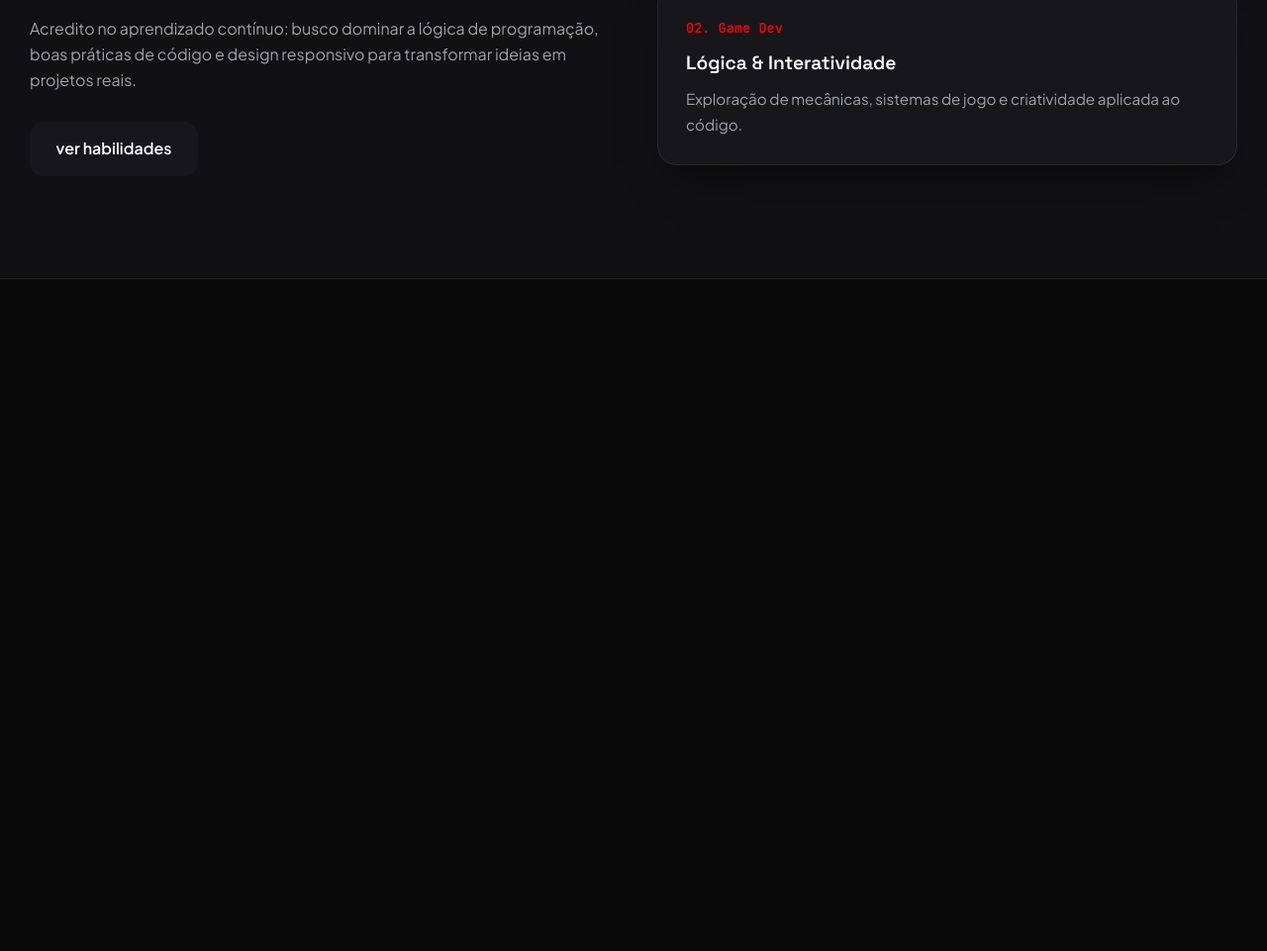
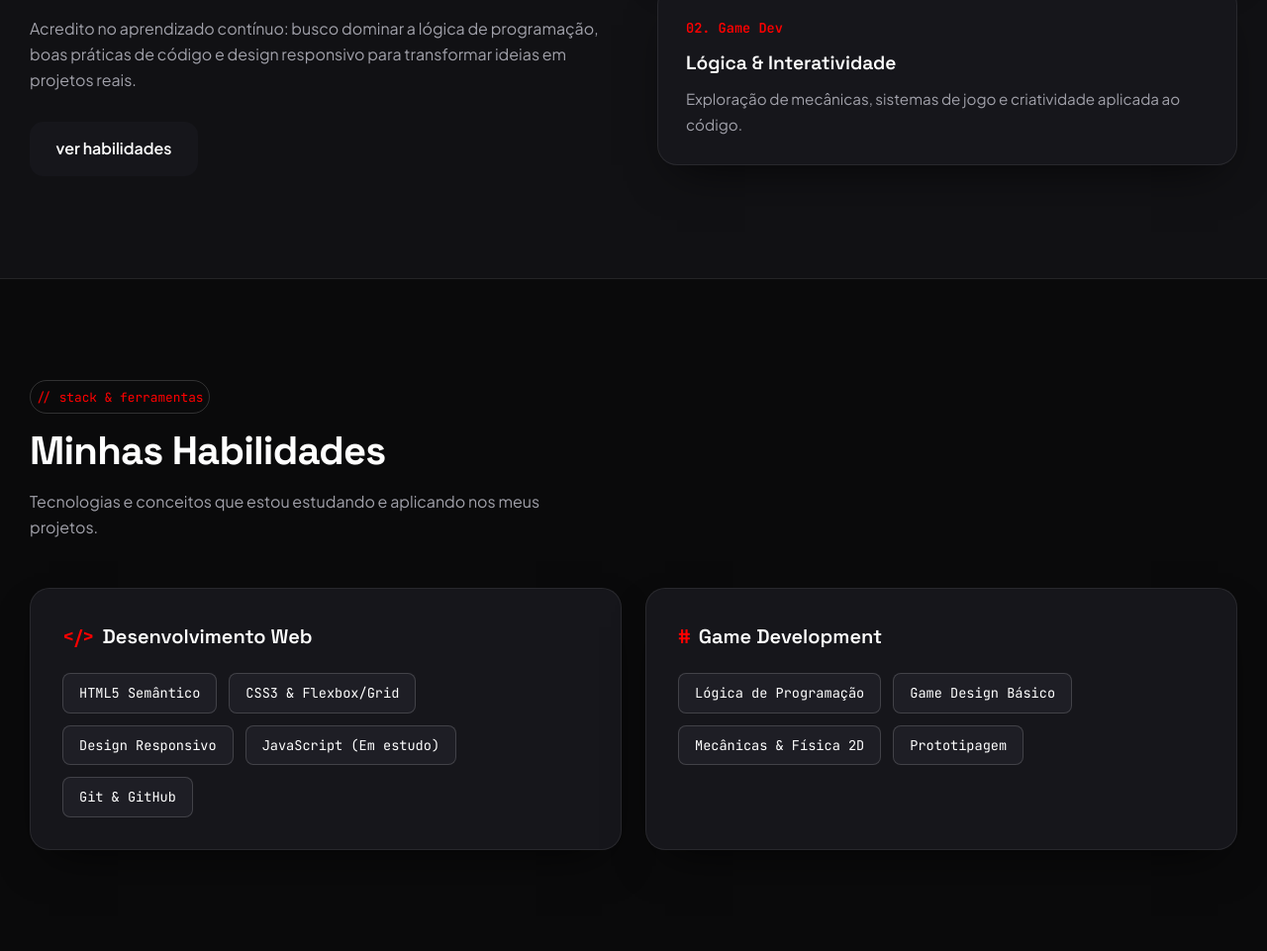
Before and after one commit to gueryke/Meu_Portfolio, a plain HTML site: page index.html in a window 1280 px wide. Shown: the part 958-1919 px from the top of the page at 99% size. Before the commit the page ends 1240 px from the top, so only its background shows below. Drawn offline with Linux system fonts and the light colour scheme.

Commit message:
Second Delay

```diff
--- a/css/style.css
+++ b/css/style.css
@@ -220,9 +220,6 @@ border-bottom: 1px solid var(--color-border);
 background: radial-gradient(circle at 88% 25%) rgba(198, 243, 107, 0.11) transparent 45%;
 }
 
-.container{
-
-}
 
 .info-grid{
 display: grid;
@@ -345,3 +342,68 @@ border-color: var(var(--color-border-strong));
   color: var(--color-text-secondary);
   font-size: 0.95rem;
 }
+
+
+.skills {
+  padding-block: var(--section-py);
+}
+
+.section-header {
+  display: flex;
+  flex-direction: column;
+  align-items: flex-start;
+  gap: 0.85rem;
+  margin-bottom: 3rem;
+}
+
+.section-subtitle {
+  color: var(--color-text-secondary);
+  max-width: 560px;
+}
+
+.skills-grid {
+  display: grid;
+  grid-template-columns: repeat(auto-fit, minmax(290px, 1fr));
+  gap: 1.5rem;
+}
+
+.skill-group {
+  padding: 2rem;
+  border-radius: var(--radius-lg);
+  background-color: var(--color-bg-surface);
+  border: 1px solid var(--color-border);
+  box-shadow: var(--shadow-card);
+}
+
+.skill-group-title {
+  font-family: 'Space Grotesk', sans-serif;
+  font-size: 1.25rem;
+  font-weight: 600;
+  margin-bottom: 1.25rem;
+  display: flex;
+  align-items: center;
+  gap: 0.5rem;
+}
+
+.skill-tags {
+  display: flex;
+  flex-wrap: wrap;
+  gap: 0.75rem;
+}
+
+.skill-tag {
+  padding: 0.5rem 1rem;
+  border-radius: var(--radius-sm);
+  background-color: var(--color-bg-elevated);
+  border: 1px solid var(--color-border-strong);
+  font-family: 'JetBrains Mono', monospace;
+  font-size: 0.85rem;
+  color: var(--color-text-primary);
+  transition: border-color var(--transition-fast), color var(--transition-fast), transform var(--transition-fast);
+}
+
+.skill-tag:hover {
+  border-color: var(--color-accent);
+  color: var(--color-accent);
+  transform: translateY(-2px);
+}
--- a/index.html
+++ b/index.html
@@ -124,5 +124,46 @@
       </div>
     </section>
 
+    <section id="habilidades" class="skills">
+      <div class="container">
+        <div class="section-header">
+          <span class="badge">// stack & ferramentas</span>
+          <h2 class="section-title">Minhas Habilidades</h2>
+          <p class="section-subtitle">
+            Tecnologias e conceitos que estou estudando e aplicando nos meus projetos.
+          </p>
+        </div>
+
+        <div class="skills-grid">
+
+          <div class="skill-group">
+            <h3 class="skill-group-title">
+              <span class="brand-accent">&lt;/&gt;</span> Desenvolvimento Web
+            </h3>
+            <ul class="skill-tags">
+              <li class="skill-tag">HTML5 Semântico</li>
+              <li class="skill-tag">CSS3 & Flexbox/Grid</li>
+              <li class="skill-tag">Design Responsivo</li>
+              <li class="skill-tag">JavaScript (Em estudo)</li>
+              <li class="skill-tag">Git & GitHub</li>
+            </ul>
+          </div>
+
+
+          <div class="skill-group">
+            <h3 class="skill-group-title">
+              <span class="brand-accent">#</span> Game Development
+            </h3>
+            <ul class="skill-tags">
+              <li class="skill-tag">Lógica de Programação</li>
+              <li class="skill-tag">Game Design Básico</li>
+              <li class="skill-tag">Mecânicas & Física 2D</li>
+              <li class="skill-tag">Prototipagem</li>
+            </ul>
+          </div>
+        </div>
+      </div>
+    </section>
+
 </body>
 </html>
```
